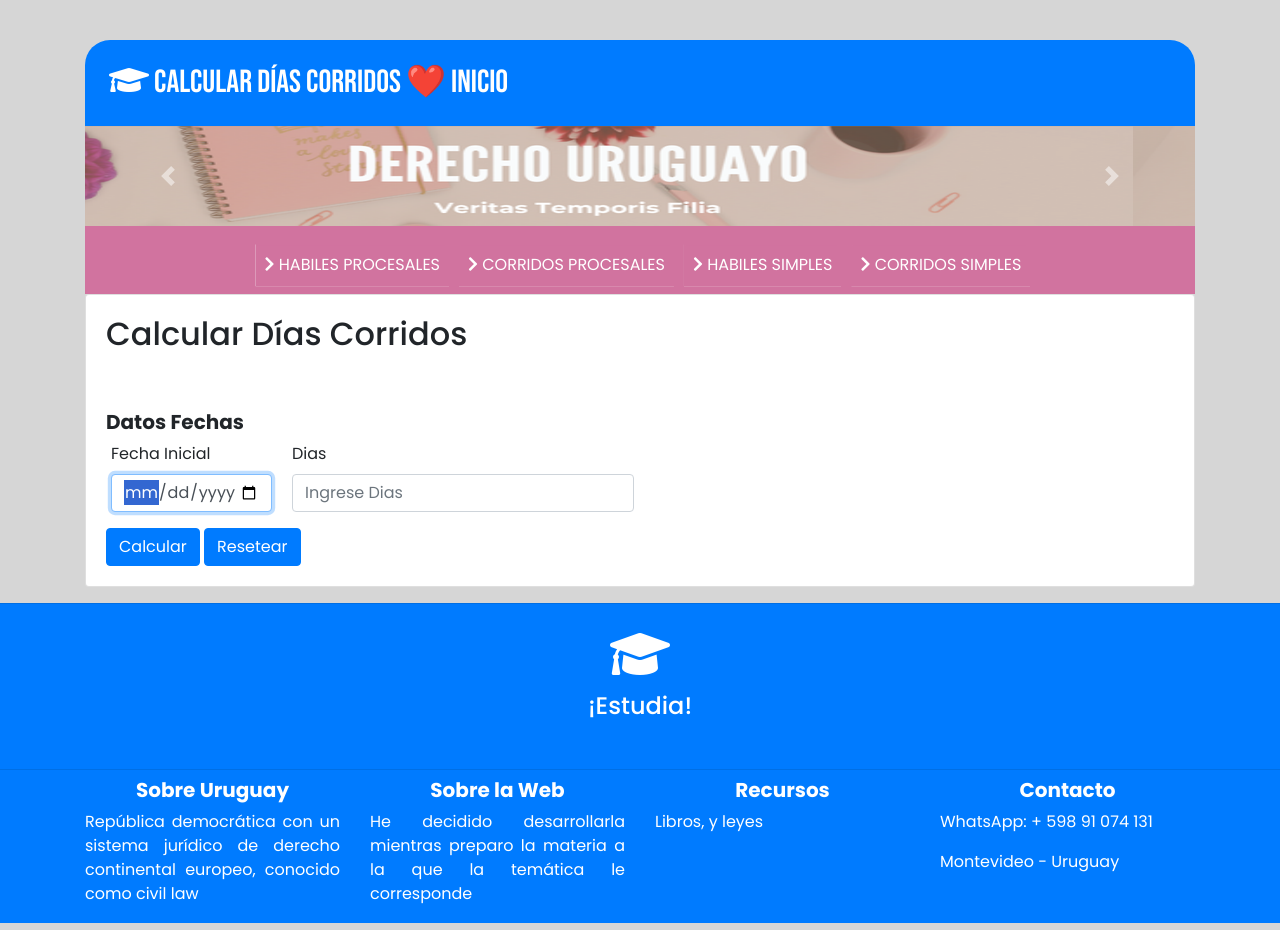
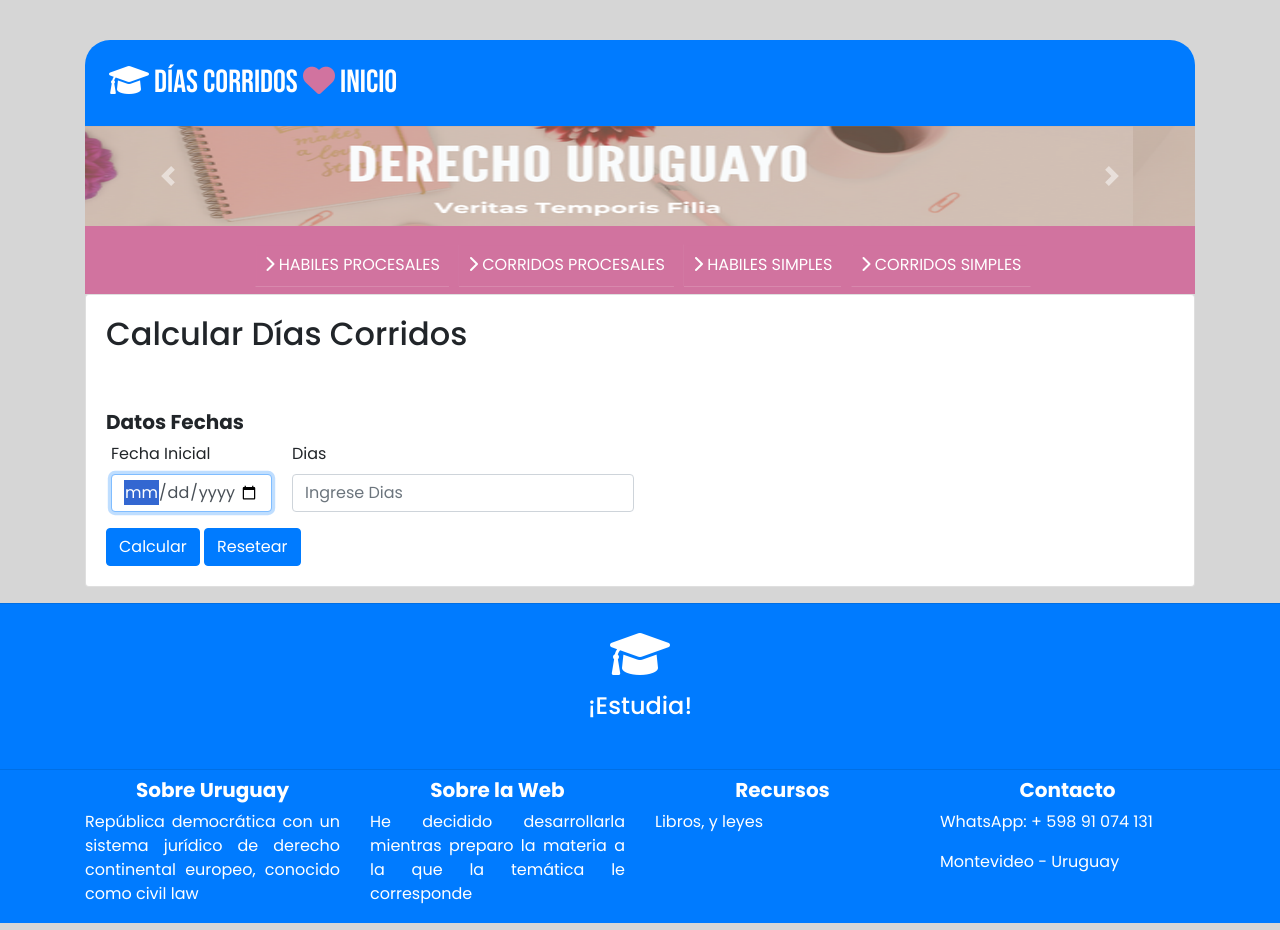
Before and after one commit to Maria-Eugenia-Szwedowski/Maria-Eugenia-Szwedowski.github.io, a plain HTML site: page DERECHO/calculardias.html in a window 1280 px wide. Drawn offline with nearby package versions, Linux system fonts and the light colour scheme; files that its build step writes are made by us from their sources.

Commit message:
Update calculardias.html

```diff
--- a/DERECHO/calculardias.html
+++ b/DERECHO/calculardias.html
@@ -19,6 +19,13 @@
     <link rel="stylesheet" href="https://use.fontawesome.com/releases/v5.3.1/css/solid.css" integrity="sha384-VGP9aw4WtGH/uPAOseYxZ+Vz/vaTb1ehm1bwx92Fm8dTrE+3boLfF1SpAtB1z7HW" crossorigin="anonymous">
     <script src="https://maxcdn.bootstrapcdn.com/bootstrap/3.3.7/js/bootstrap.min.js"></script>
     <link rel="stylesheet" href="permuta/css2.css">
+        <!-- Font Awesome -->
+        <link rel="stylesheet" href="https://cdnjs.cloudflare.com/ajax/libs/font-awesome/6.0.0/css/all.min.css" />
+        <!-- Google Fonts Roboto -->
+        <link rel="stylesheet" href="https://fonts.googleapis.com/css2?family=Roboto:wght@300;400;500;700;900&display=swap" />
+        <!-- MDB -->
+        <link rel="stylesheet" href="mdbootstrap/css/mdb.min.css" />
+
 
     <title>Derecho en Uruguay ❤️ Calcular Días Corridos - Inicio</title>
     <link rel="canonical"  href="https://maria-eugenia-szwedowski.github.io/DERECHO/permuta/calculardias.html">
@@ -34,8 +41,10 @@
         <div class="d-flex p-4 bg-primary text-white">
             <h1 class="heading-section">
                 <a class="heading-section text-white" href="https://maria-eugenia-szwedowski.github.io/DERECHO/">
-                <span class="fa fa-graduation-cap"></span>
-                 Calcular Días Corridos ❤️ Inicio
+                    <span class="fa fa-graduation-cap fa-fade"></span>
+                    Días Corridos
+                    <span class="fa fa-heart fa-beat" style="--fa-animation-duration: 0.5s; --fa-beat-scale: 2.0; color:#d1739f"></span>
+                    Inicio
                 </a>
             </h1>
         </div>
```
